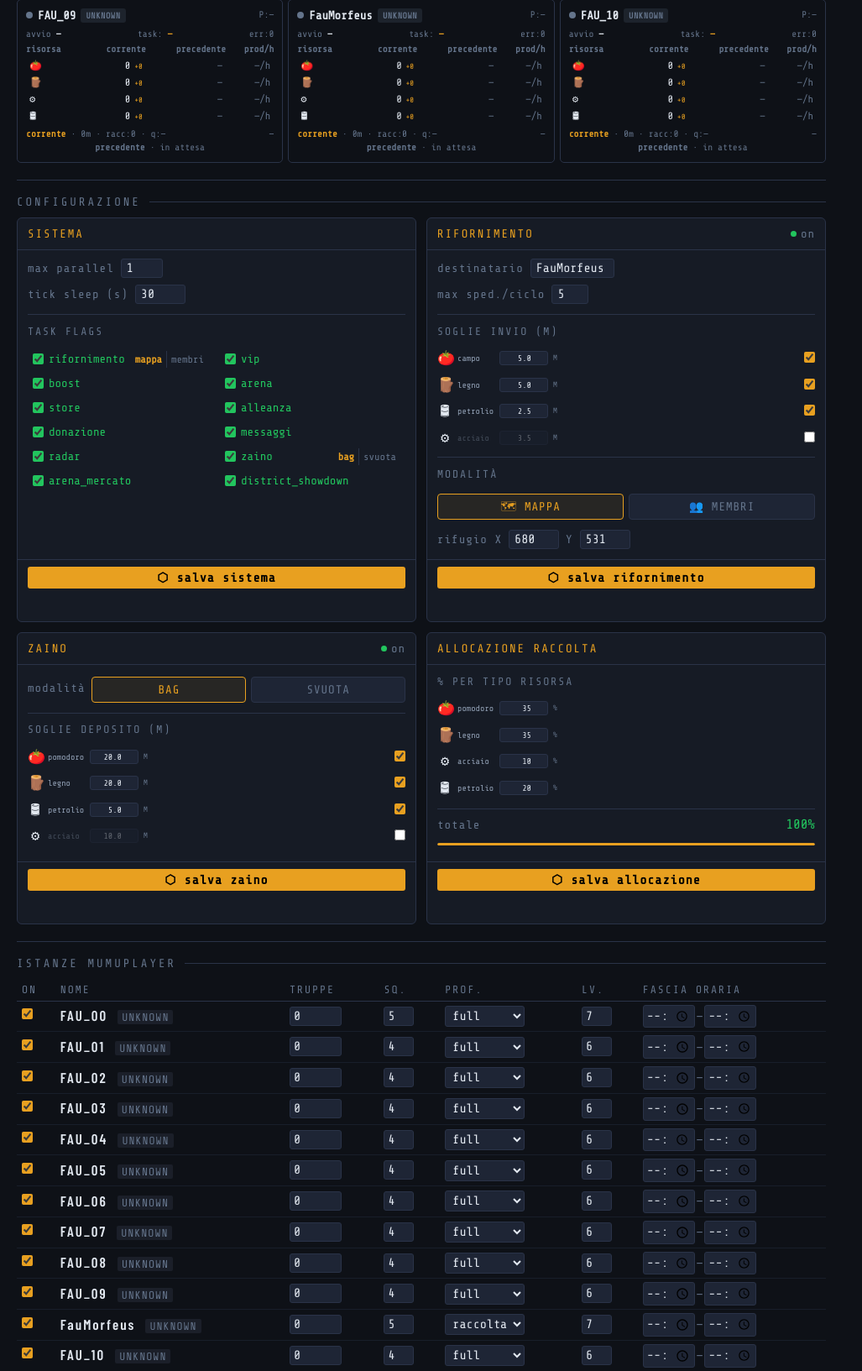
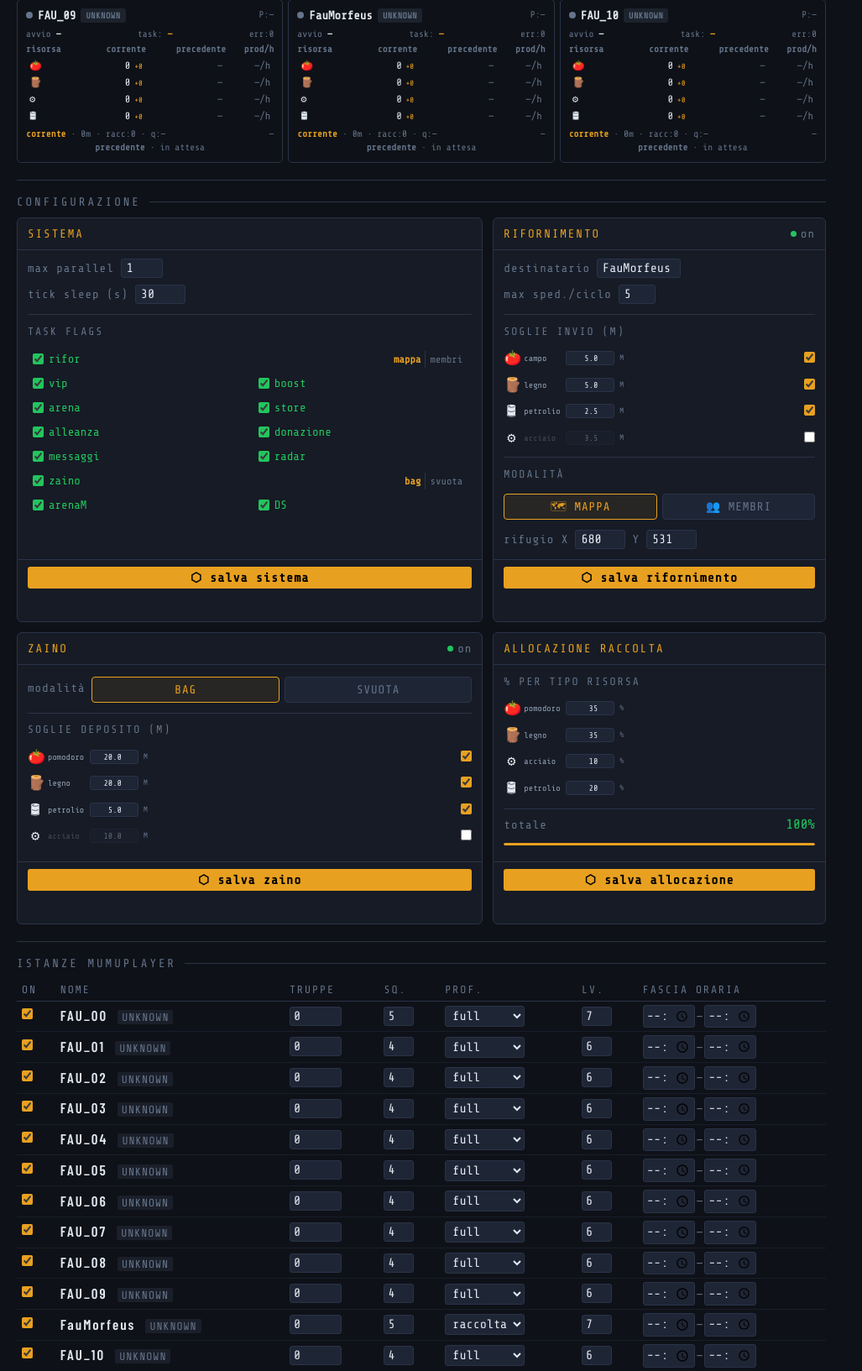
Before and after one commit to faustodba/doomsday-engine, a FastAPI app: page /ui in a window 1280 px wide. Shown: the part 701-2334 px from the top of the page at 84% size, without its empty margins (0-1027 px from the left). Run offline with FastAPI, Linux system fonts and the light colour scheme; some libraries are stand-ins or nearby versions; some web fonts are replaced.

Commit message:
feat(WU23): card sistema +larga, compound span 2 cols, abbrev nomi >10 char

```diff
--- a/dashboard/app.py
+++ b/dashboard/app.py
@@ -317,6 +317,16 @@ def partial_task_flags_v2(request: Request):
     ]
 
     # auto-WU22 (27/04): rewrite as 2-col checkbox rows (style rifornimento .rr-cb)
+    # auto-WU23 (27/04): abbreviazione nomi >10 char + compound span 2 cols.
+    ABBREV = {
+        "messaggi":          "msg",
+        "alleanza":          "alleanza",
+        "rifornimento":      "rifor",
+        "donazione":         "donaz",
+        "arena_mercato":     "arenaM",
+        "district_showdown": "DS",
+        "radar_census":      "radCens",
+    }
     rows     = []
     rendered = set()
 
@@ -328,6 +338,8 @@ def partial_task_flags_v2(request: Request):
         on      = flags.get(name, True)
         on_cls  = "on" if on else "off"
         checked = "checked" if on else ""
+        # Abbreviato se nome > 10 char
+        display = ABBREV.get(name, name) if len(name) > 10 else name
 
         if name in COMPOUND:
             c    = COMPOUND[name]
@@ -339,17 +351,17 @@ def partial_task_flags_v2(request: Request):
                     f'onclick="event.preventDefault();setModeRemote(\'{name}\',\'{s}\')">{s}</span>'
                 )
             subs_html = '<span class="task-subs">' + "".join(subs) + '</span>'
-            rows.append(f'''<label class="task-row {on_cls}">
+            rows.append(f'''<label class="task-row compound {on_cls}" title="{name}">
               <input type="checkbox" class="task-cb" {checked}
                      onchange="toggleTaskFlag('{name}', this.checked)">
-              <span class="task-name">{name}</span>
+              <span class="task-name">{display}</span>
               {subs_html}
             </label>''')
         else:
-            rows.append(f'''<label class="task-row {on_cls}">
+            rows.append(f'''<label class="task-row {on_cls}" title="{name}">
               <input type="checkbox" class="task-cb" {checked}
                      onchange="toggleTaskFlag('{name}', this.checked)">
-              <span class="task-name">{name}</span>
+              <span class="task-name">{display}</span>
             </label>''')
 
     return HTMLResponse(''.join(rows))
--- a/dashboard/static/style.css
+++ b/dashboard/static/style.css
@@ -288,11 +288,13 @@ html, body {
 .task-row .task-sub:hover { color: var(--text-mid); }
 .task-row .task-sub + .task-sub { border-left: 0.5px solid var(--border); }
 .task-row.off .task-subs { display: none; }
+/* Compound (rifornimento+mappa|membri / zaino+bag|svuota) span 2 cols */
+.task-row.compound { grid-column: 1 / -1; }
 
-/* ── Config 3 colonne ────────────────────────────────────── */
-.cfg4 { display: grid; grid-template-columns: repeat(4, 1fr); gap: var(--gap); }
+/* ── Config 4 colonne (sistema più larga per task flags) ──── */
+.cfg4 { display: grid; grid-template-columns: 1.4fr 1fr 1fr 1fr; gap: var(--gap); }
 @media (max-width: 1400px) {
-  .cfg4 { grid-template-columns: repeat(2, 1fr); }
+  .cfg4 { grid-template-columns: 1.4fr 1fr; }
 }
 .col-box {
   background: var(--bg2); border: 0.5px solid var(--border);
```
